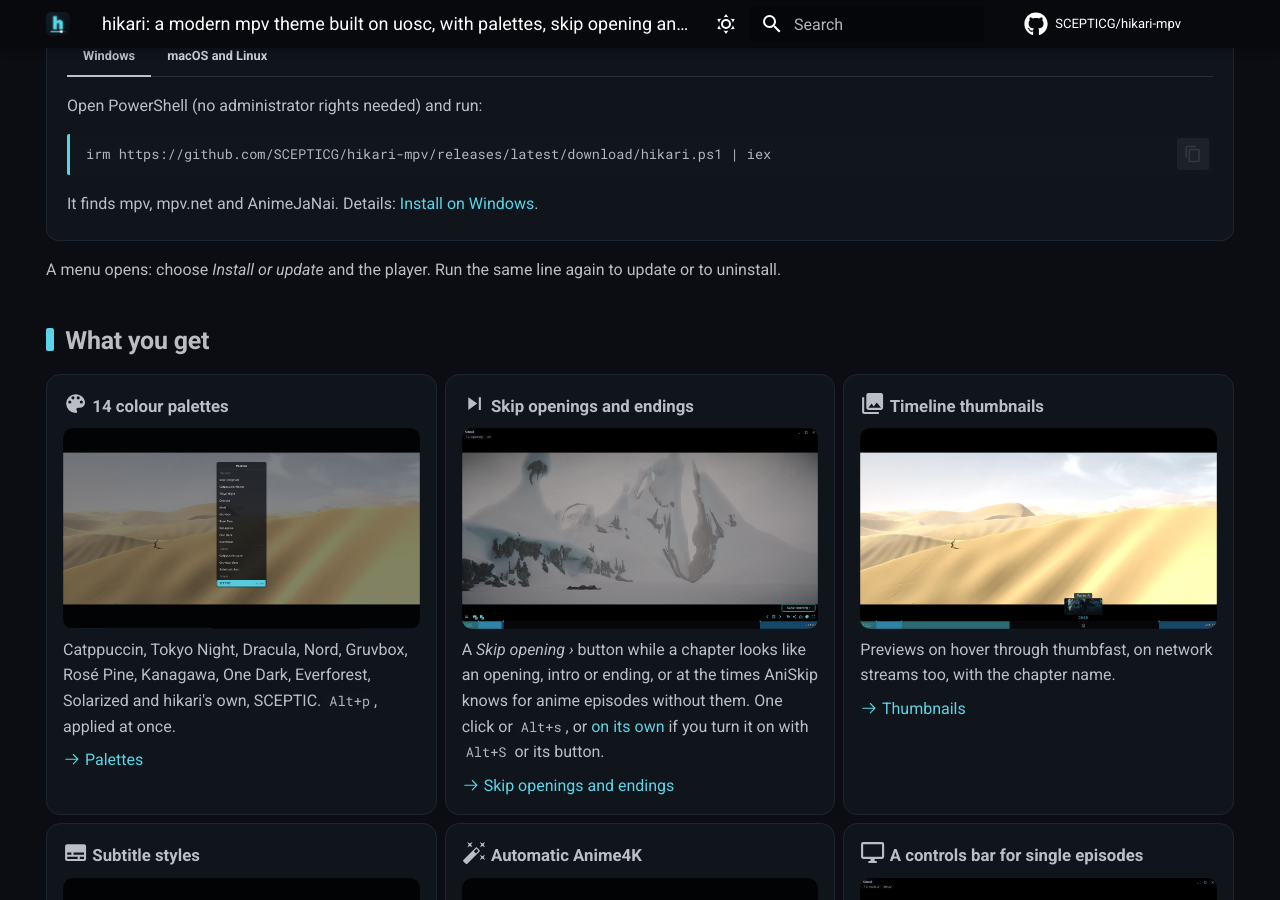
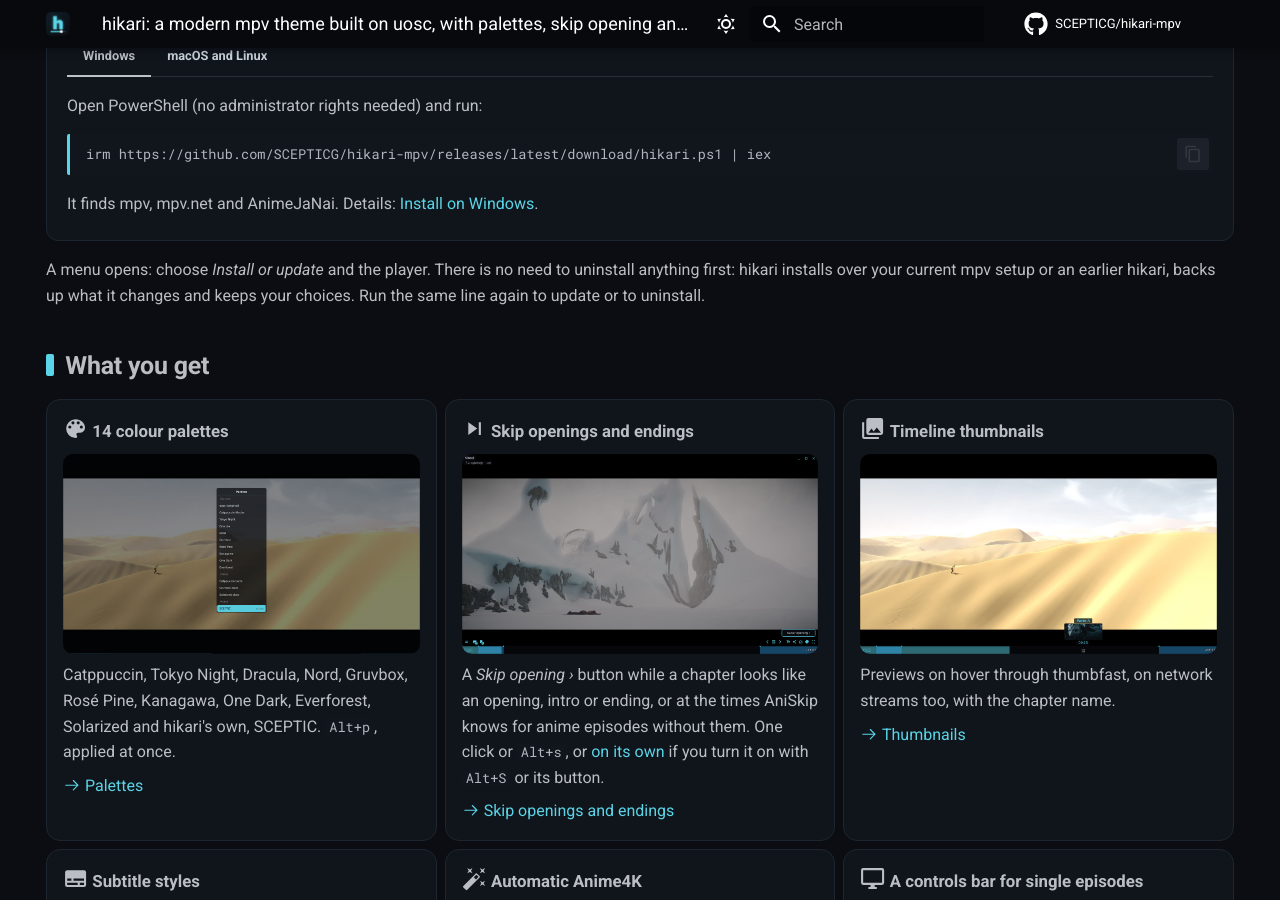
Before and after one commit to SCEPTICG/hikari-mpv, an MkDocs documentation site: the page built from docs/index.md, in a window 1280 px wide and 900 px high, scrolled down 1416 px. Built offline with MkDocs 1.6.1 and Material for MkDocs 9.7.7, drawn with Linux system fonts in a browser that asks for light colours; comment, search, counter and statistics services are not loaded.

Commit message:
Anime4K Automatic says once per session that it leaves a tall video (1440p, 4K) without shaders; README and docs: no need to uninstall before installing, and what hikari adds on top of uosc

```diff
--- a/docs/index.md
+++ b/docs/index.md
@@ -49,7 +49,7 @@ hikari is a *skin* for mpv in the sense people usually mean: a ready-made, good-
 
     Details: [Install on macOS and Linux](install/macos-linux.md).
 
-A menu opens: choose *Install or update* and the player. Run the same line again to update or to uninstall.
+A menu opens: choose *Install or update* and the player. There is no need to uninstall anything first: hikari installs over your current mpv setup or an earlier hikari, backs up what it changes and keeps your choices. Run the same line again to update or to uninstall.
 
 ## What you get
 
```
Also changed, not shown: README.md (+2 -2 lines), docs/features/anime4k.md (+1 -1 lines), 2 other files.
